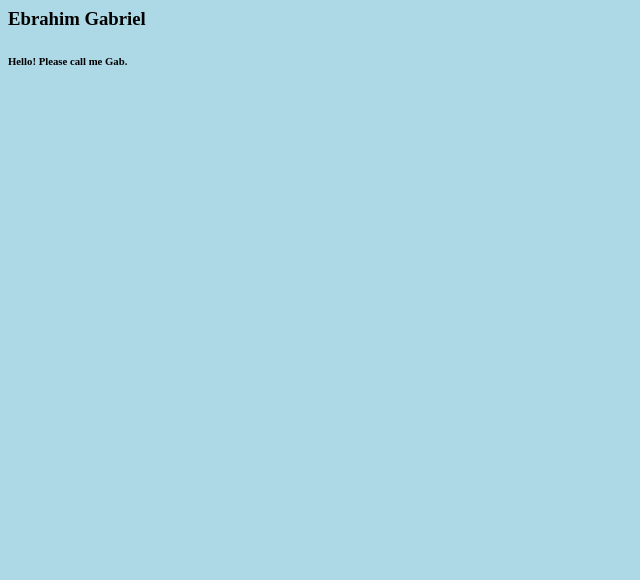
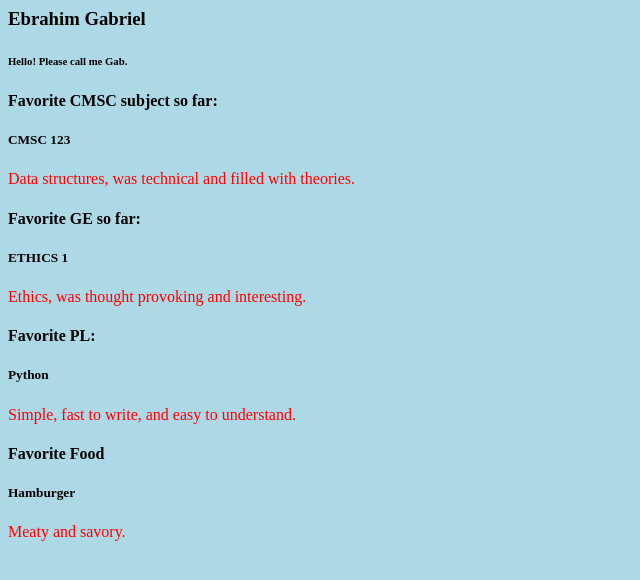
Before and after one commit to EbrahimGabriel/EbrahimGabriel.github.io, a plain HTML site: page index.html in a window 1280 px wide. Shown: the whole page, without its empty margins (0-640 px from the left). Drawn offline with Linux system fonts and the light colour scheme.

Commit message:
chore: added details of my favorite things to index.html

```diff
--- a/index.html
+++ b/index.html
@@ -6,5 +6,17 @@
     <body>
         <h3>Ebrahim Gabriel</h3>
         <h6>Hello! Please call me Gab.</h6>
+        <h4>Favorite CMSC subject so far:</h4>
+        <h5>CMSC 123</h5>
+        <p>Data structures, was technical and filled with theories.</p>
+        <h4>Favorite GE so far:</h4>
+        <h5>ETHICS 1</h5>
+        <p>Ethics, was thought provoking and interesting.</p>
+        <h4>Favorite PL:</h4>
+        <h5>Python</h5>
+        <p>Simple, fast to write, and easy to understand.</p>
+        <h4>Favorite Food</h4>
+        <h5>Hamburger</h5>
+        <p>Meaty and savory.</p>
     </body>
 </html>
```
